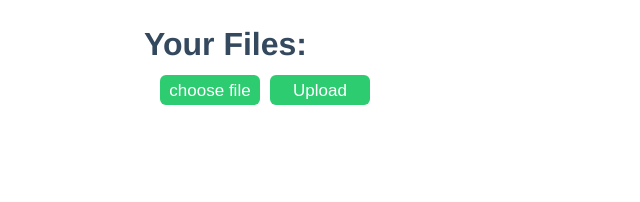
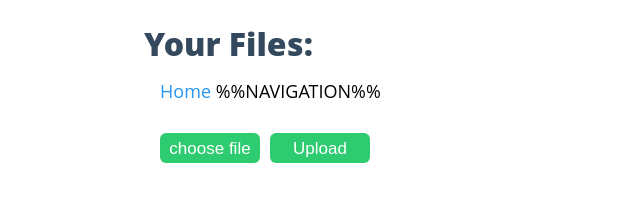
Before and after one commit to fantaxy/iOSFileManager, a plain HTML site: page Web/index.html in a window 1280 px wide. Shown: the whole page, without its empty margins (0-640 px from the left). Drawn offline with Linux system fonts and the light colour scheme; no server answers.

Commit message:
Support navigation.

```diff
--- a/Web/index.html
+++ b/Web/index.html
@@ -13,7 +13,12 @@
                 Your Files:
             </h1>
 
-            <section id='file_upload'>
+            <section id="path-navigation" class="page-header-text">
+                <a href="/" data-fq_path="" dropzone="copy move" class="crumb">Home</a>
+                %%NAVIGATION%%
+            </section>
+
+            <section id="global-actions-bar">
                 <form action="" enctype="multipart/form-data" method="post" class='upload'>
                     <div style="height:0px;overflow:hidden">
                     <input type="file" id="fileInput" name="fileInput" />
@@ -22,7 +27,7 @@
                     <input id="upload_file" class='btn' type="submit" value="Upload" />
                 </form>
             </section>
-            <br>
+
             <section id="file_grid">
             </section>
 
--- a/Web/style.css
+++ b/Web/style.css
@@ -13,7 +13,7 @@ p {
 h1 {
     #background-image: linear-gradient(rgb(68, 68, 68), rgb(34, 34, 34));
     color: #34495e;
-    font-family: 'Helvetica Neue', Helvetica, Arial, sans-serif;
+    font-family: "Open Sans","lucida grande","Segoe UI",arial,verdana,"lucida sans unicode",tahoma,sans-serif;
     font-size: 32px;
     font-style: normal;
     font-variant: normal;
@@ -22,6 +22,47 @@ h1 {
     margin: 10px 0;
     margin-bottom: 7px;
     padding: 4px;
+}
+
+#container {
+    width: 1000px !important;
+    background-color: #fff;
+    padding-right: 15px;
+    padding-left: 15px;
+    margin-right: auto;
+    margin-left: auto;
+
+}
+
+#container a {
+    text-decoration: none;
+}
+
+.navigate-icon {
+    margin-right: 6px;
+    width: 12px;
+    height: 12px;
+}
+
+#path-navigation {
+    float: left;
+    width: 100%;
+    line-height: 32px;
+    font-size: 18px;
+    margin-left: 20px;
+    margin-bottom: 26px;
+    font-family: "Open Sans","lucida grande","Segoe UI",arial,verdana,"lucida sans unicode",tahoma,sans-serif;
+}
+
+#path-navigation a {
+    color: #2895f1;
+}
+
+#global-actions-bar {
+    float: left;
+    width: 100%;
+    margin-left: 20px;
+    margin-bottom: 20px;
 }
 
 .btn {
@@ -45,20 +86,6 @@ h1 {
     border-color: #58d68d;
 }
 
-#container {
-    width: 1000px !important;
-    background-color: #fff;
-    padding-right: 15px;
-    padding-left: 15px;
-    margin-right: auto;
-    margin-left: auto;
-
-}
-
-#file_upload {
-    margin-left: 20px;
-}
-
 #file_grid {
     padding-top: 20px;
     display: block;
@@ -76,8 +103,7 @@ h1 {
 }
 
 .file_block a {
-    text-decoration: none;
-    color:#333;
+    color: #333;
 }
 
 .file_name {
```
Also changed, not shown: Web/images/icon_navigate.png (added), Web/images/icon_navigate1.png (added), Web/images/icon_spacer.gif (added), 10 other files.
